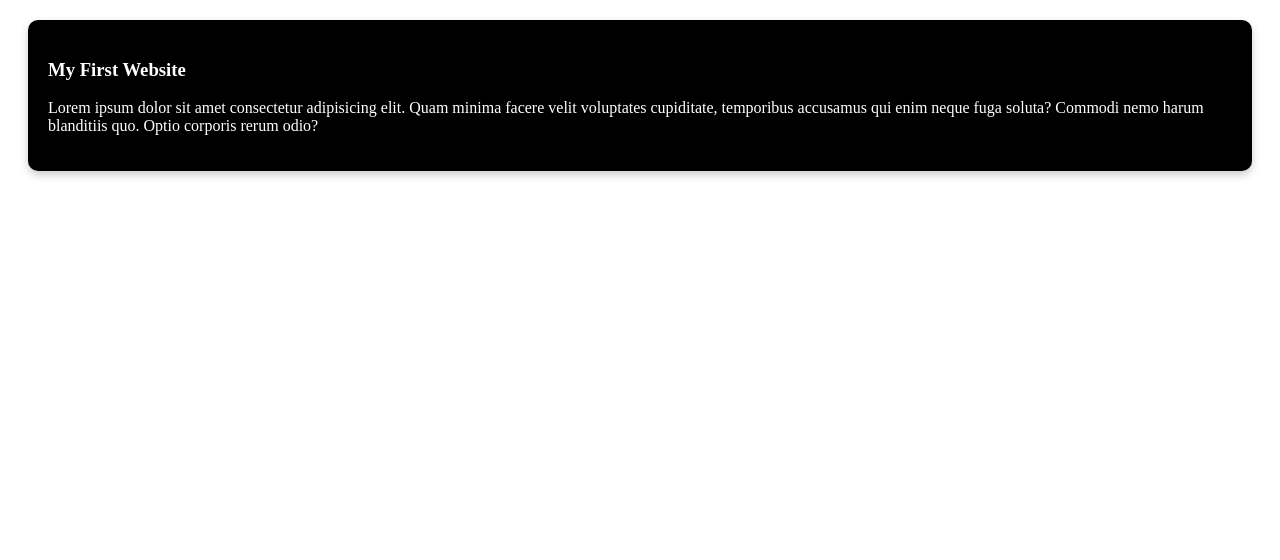
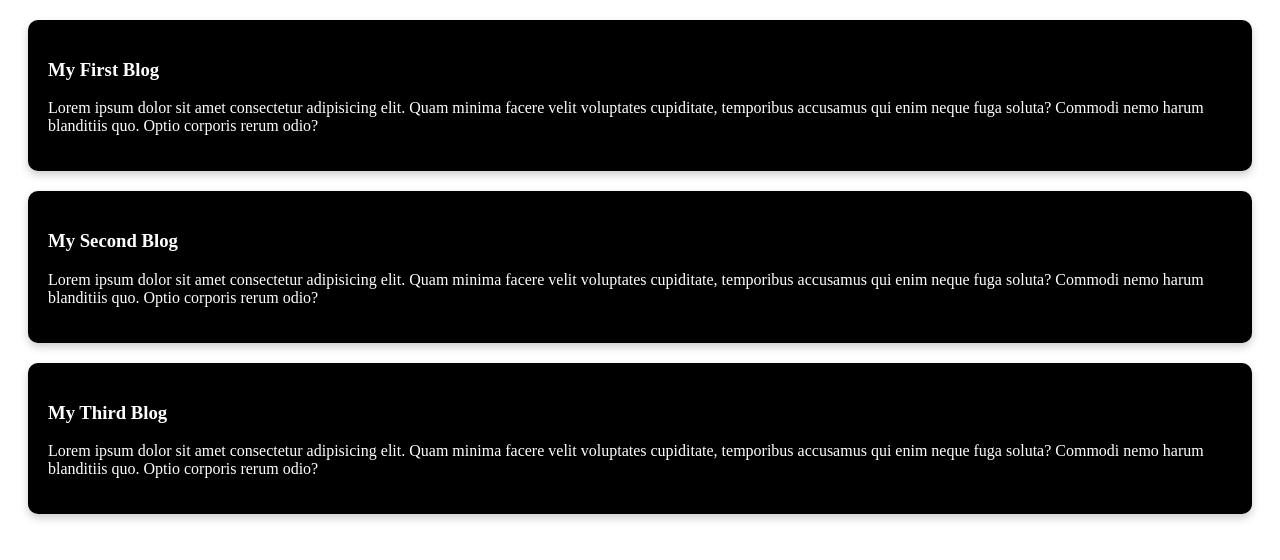
Before and after one commit to SilverBlaze999/My-Simple-Website, a plain HTML site: page index.html in a window 1280 px wide. Drawn offline with Linux system fonts and the light colour scheme.

Commit message:
third commit

```diff
--- a/index.html
+++ b/index.html
@@ -8,7 +8,15 @@
 </head>
 <body>
     <div>
-        <h3>My First Website</h3>
+        <h3>My First Blog</h3>
+        <p>Lorem ipsum dolor sit amet consectetur adipisicing elit. Quam minima facere velit voluptates cupiditate, temporibus accusamus qui enim neque fuga soluta? Commodi nemo harum blanditiis quo. Optio corporis rerum odio?</p>
+    </div>
+    <div>
+        <h3>My Second Blog</h3>
+        <p>Lorem ipsum dolor sit amet consectetur adipisicing elit. Quam minima facere velit voluptates cupiditate, temporibus accusamus qui enim neque fuga soluta? Commodi nemo harum blanditiis quo. Optio corporis rerum odio?</p>
+    </div>
+    <div>
+        <h3>My Third Blog</h3>
         <p>Lorem ipsum dolor sit amet consectetur adipisicing elit. Quam minima facere velit voluptates cupiditate, temporibus accusamus qui enim neque fuga soluta? Commodi nemo harum blanditiis quo. Optio corporis rerum odio?</p>
     </div>
 </body>
```
